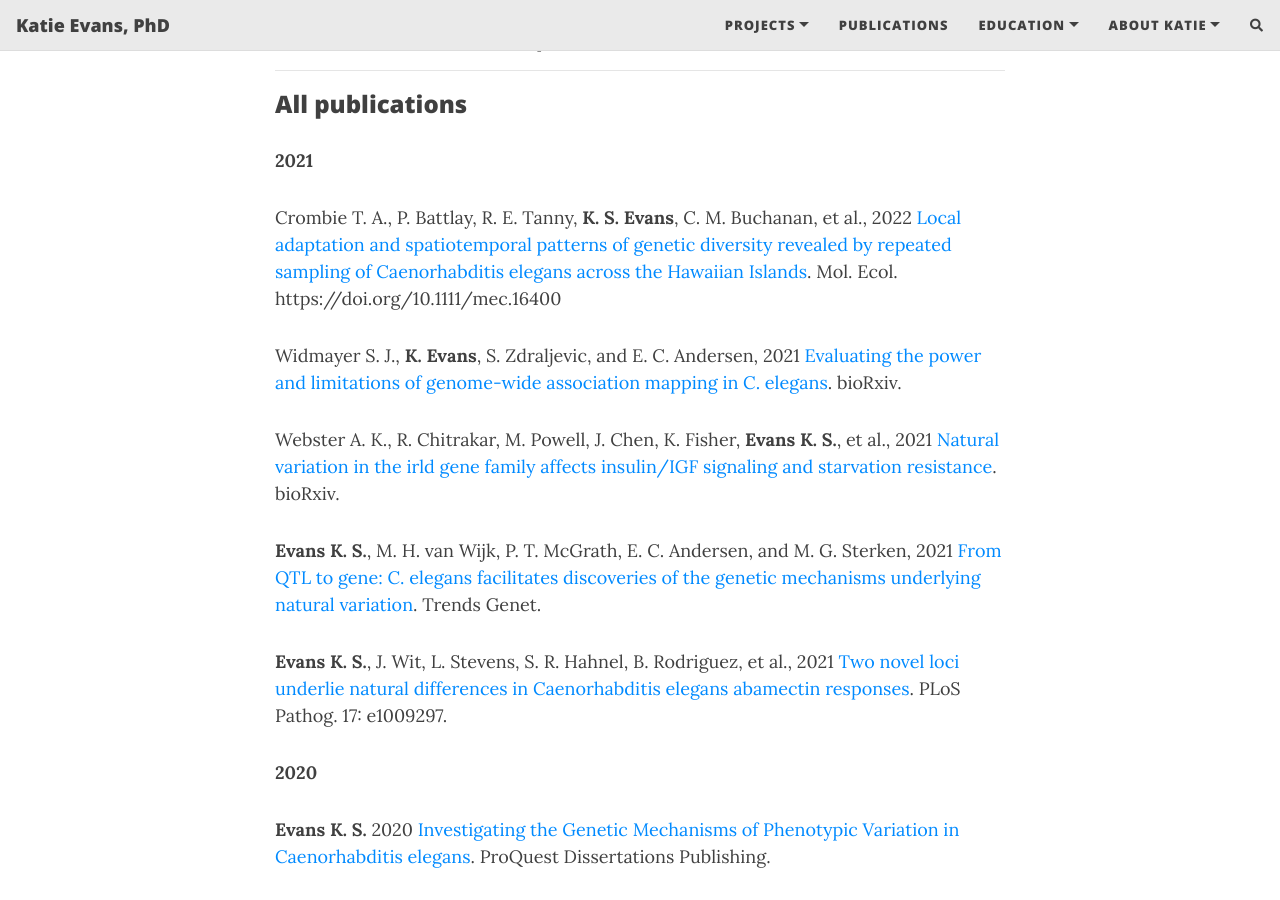
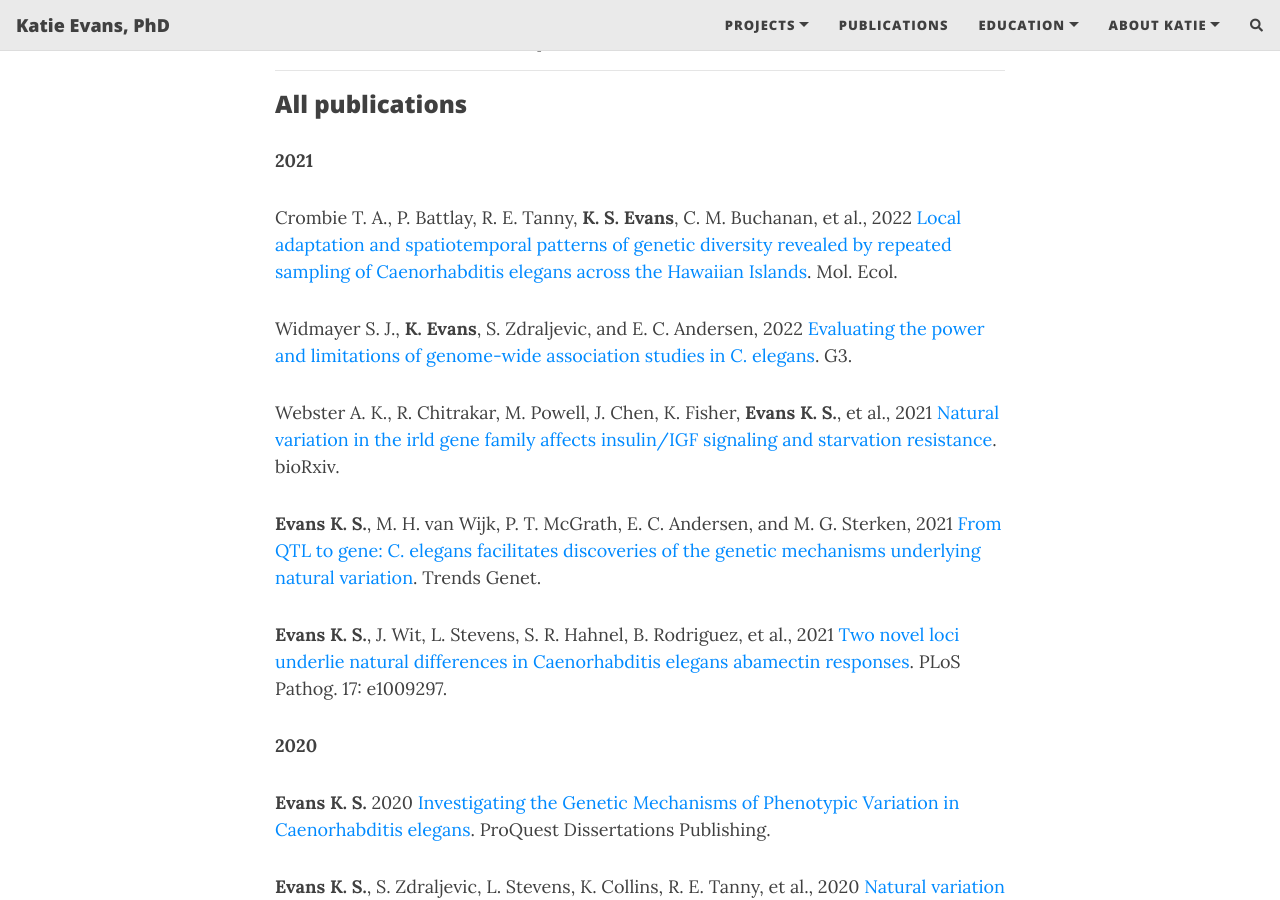
Before and after one commit to katiesevans/katiesevans.github.io, a Jekyll site: the page built from publications.md, in a window 1280 px wide and 900 px high, scrolled down 2810 px. Built offline with Jekyll 4.4.1, drawn with Linux system fonts in a browser that asks for light colours; nearby versions of some CDN libraries; emoji names are drawn with the system emoji font; comment, search, counter and statistics services are not loaded.

Commit message:
add nemascan G3

```diff
--- a/publications.md
+++ b/publications.md
@@ -42,9 +42,9 @@ title: Publications
 
 **2021**
 
-Crombie T. A., P. Battlay, R. E. Tanny, **K. S. Evans**, C. M. Buchanan, et al., 2022 [Local adaptation and spatiotemporal patterns of genetic diversity revealed by repeated sampling of Caenorhabditis elegans across the Hawaiian Islands](https://pubmed.ncbi.nlm.nih.gov/35167162/). Mol. Ecol. https://doi.org/10.1111/mec.16400
+Crombie T. A., P. Battlay, R. E. Tanny, **K. S. Evans**, C. M. Buchanan, et al., 2022 [Local adaptation and spatiotemporal patterns of genetic diversity revealed by repeated sampling of Caenorhabditis elegans across the Hawaiian Islands](https://pubmed.ncbi.nlm.nih.gov/35167162/). Mol. Ecol.
 
-Widmayer S. J., **K. Evans**, S. Zdraljevic, and E. C. Andersen, 2021 [Evaluating the power and limitations of genome-wide association mapping in C. elegans](https://www.biorxiv.org/content/10.1101/2021.09.09.459688v1). bioRxiv.
+Widmayer S. J., **K. Evans**, S. Zdraljevic, and E. C. Andersen, 2022 [Evaluating the power and limitations of genome-wide association studies in C. elegans](https://academic.oup.com/g3journal/advance-article/doi/10.1093/g3journal/jkac114/6583190?login=false). G3.
 
 Webster A. K., R. Chitrakar, M. Powell, J. Chen, K. Fisher, **Evans K. S.**, et al., 2021 [Natural variation in the irld gene family affects insulin/IGF signaling and starvation resistance](https://www.biorxiv.org/content/10.1101/2021.06.07.447366v1). bioRxiv.
 
```
